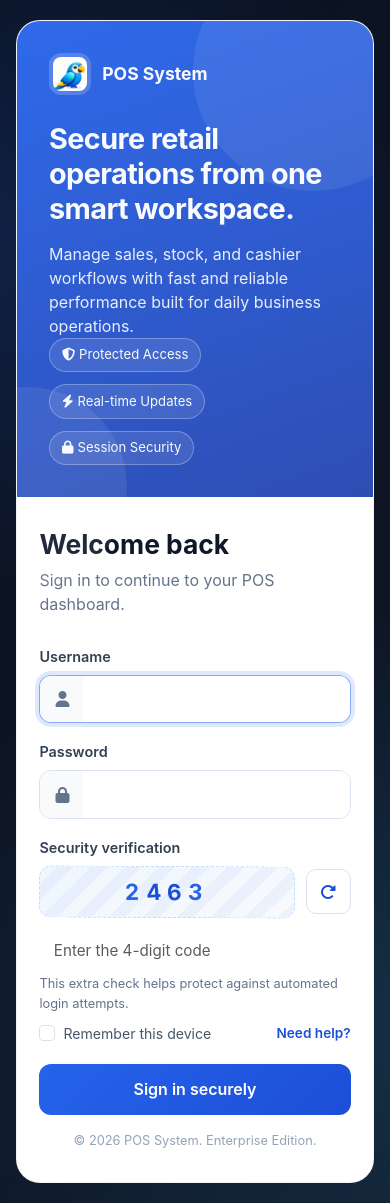
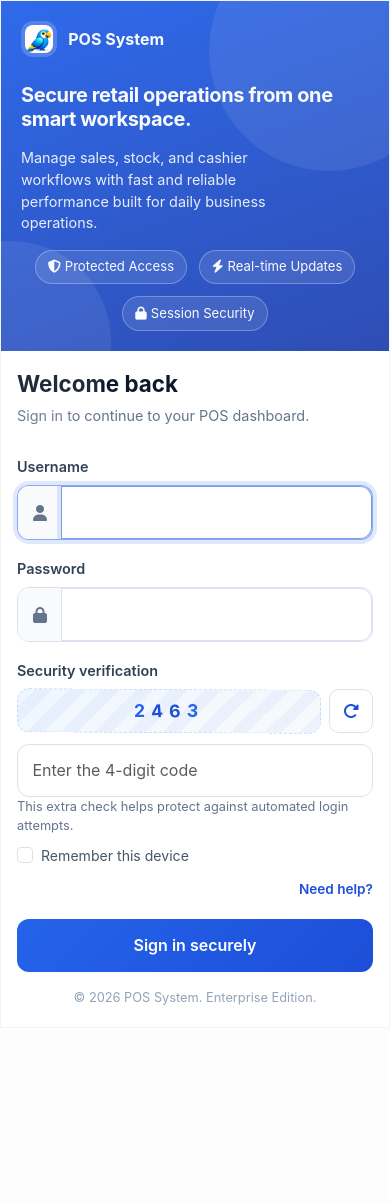
Before and after one commit to MinThutaSawNaing/POS_System_by_Thuta, a Flask app: page /login in a window 390 px wide. After the commit the page ends 1005 px from the top, so only its background shows below. Run offline with Flask 3, Linux system fonts and the light colour scheme.

Commit message:
Make login page responsive for mobile devices and fix CAPTCHA input border
- Add comprehensive mobile responsive CSS media queries
- Fix CAPTCHA input border styling with proper focus states
- Optimize touch targets for mobile devices (48px minimum)
- Add iOS zoom prevention with 16px font-size on inputs
- Improve layout for small screens (< 480px)
- Add touch device specific optimizations

```diff
--- a/templates/login.html
+++ b/templates/login.html
@@ -200,14 +200,28 @@
         }
 
         .form-control {
-            border: none;
-            border-radius: 0;
+            border: 1px solid var(--border);
+            border-radius: 12px;
             padding: .74rem .9rem;
             font-size: .95rem;
+            min-height: 44px;
         }
 
         .form-control:focus {
-            box-shadow: none;
+            border-color: rgba(37, 99, 235, .55);
+            box-shadow: 0 0 0 .25rem rgba(37, 99, 235, .14);
+        }
+
+        /* CAPTCHA input specific styling */
+        #captchaInput {
+            border: 1px solid var(--border);
+            border-radius: 12px;
+            background: #fff;
+        }
+
+        #captchaInput:focus {
+            border-color: rgba(37, 99, 235, .55);
+            box-shadow: 0 0 0 .25rem rgba(37, 99, 235, .14);
         }
 
         .captcha-container {
@@ -313,17 +327,133 @@
             font-size: .8rem;
         }
 
+        /* Mobile Responsive Styles */
         @media (max-width: 900px) {
             .auth-shell {
                 grid-template-columns: 1fr;
+                margin: 0.5rem;
+                width: calc(100% - 1rem);
+                min-height: calc(100vh - 1rem);
             }
 
             .brand-pane {
-                padding: 2rem;
+                padding: 1.5rem;
+                min-height: auto;
+            }
+
+            .brand-title {
+                font-size: 1.5rem;
+            }
+
+            .brand-subtitle {
+                font-size: 0.9rem;
+            }
+
+            .security-badges {
+                justify-content: center;
+                margin-top: 1rem;
             }
 
             .form-pane {
-                padding: 2rem 1.4rem;
+                padding: 1.5rem 1rem;
+            }
+
+            .form-header h1 {
+                font-size: 1.4rem;
+            }
+
+            .form-header p {
+                font-size: 0.9rem;
+            }
+
+            .captcha-display {
+                min-height: 48px;
+                font-size: 1.2rem;
+            }
+
+            .btn-login {
+                padding: 0.9rem 1rem;
+                font-size: 1rem;
+                min-height: 48px;
+            }
+        }
+
+        /* Small mobile devices */
+        @media (max-width: 480px) {
+            body {
+                padding: 0;
+            }
+
+            .auth-shell {
+                border-radius: 0;
+                margin: 0;
+                width: 100%;
+                min-height: 100vh;
+            }
+
+            .brand-pane {
+                padding: 1.25rem;
+            }
+
+            .brand-logo {
+                font-size: 1rem;
+            }
+
+            .brand-logo img {
+                width: 36px;
+                height: 36px;
+            }
+
+            .brand-title {
+                font-size: 1.25rem;
+            }
+
+            .form-pane {
+                padding: 1.25rem 1rem;
+            }
+
+            .form-control {
+                padding: 0.85rem 0.9rem;
+                font-size: 16px; /* Prevent zoom on iOS */
+            }
+
+            .captcha-container {
+                gap: 0.5rem;
+            }
+
+            .captcha-display {
+                min-height: 44px;
+                font-size: 1.1rem;
+                letter-spacing: 3px;
+            }
+
+            .captcha-refresh {
+                width: 44px;
+                height: 44px;
+            }
+
+            .meta-row {
+                flex-direction: column;
+                align-items: flex-start;
+                gap: 0.75rem;
+            }
+
+            .support-link {
+                align-self: flex-end;
+            }
+        }
+
+        /* Touch device optimizations */
+        @media (pointer: coarse) {
+            .form-control,
+            .btn-login,
+            .captcha-refresh {
+                min-height: 48px;
+            }
+
+            .form-check-input {
+                width: 20px;
+                height: 20px;
             }
         }
     </style>
```
